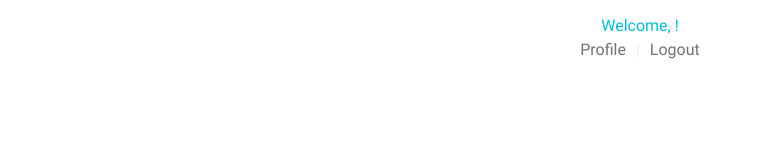
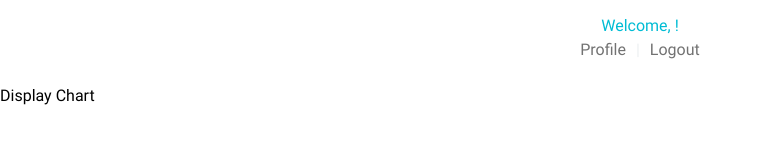
Before and after one commit to profoundhub/FCC-Voting-App, a website: page client/index.html in a window 1280 px wide. Shown: the whole page, without its empty margins (0-762 px from the left). Drawn offline with Linux system fonts and the light colour scheme.

Commit message:
Update Index + Yarn
Update Index + Yarn

```diff
--- a/client/index.html
+++ b/client/index.html
@@ -1,22 +1,18 @@
 <!DOCTYPE html>
-
 <html>
-
 	<head>
 		<title>Welcome To Our Voting App.</title>
-
 		<link href="/client/css/main.css" rel="stylesheet" type="text/css">
 	</head>
-
 	<header>
 		<p>Welcome, <span id="display-name"></span>!</p>
 		<a class="menu" href="/profile">Profile</a>
 		<p>|</p>
 		<a class="menu" href="/logout">Logout</a>
 	</header>
-
 	<body>
 
+		Display Chart
+
 	</body>
-
 </html>
```
